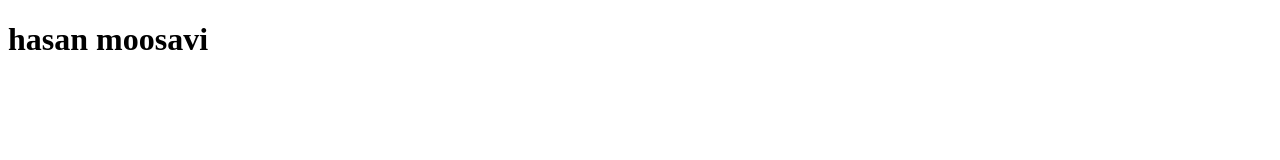
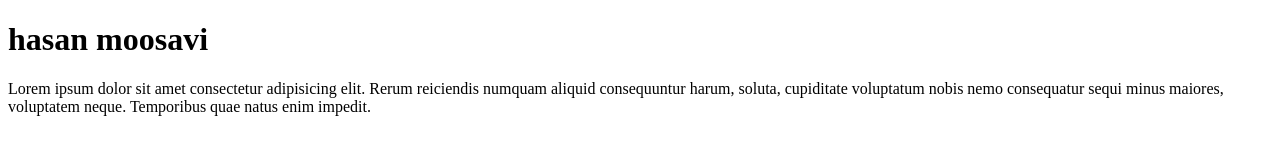
Before and after one commit to hasan814/git-tutorial, a plain HTML site: page index.html in a window 1280 px wide. Drawn offline with Linux system fonts and the light colour scheme.

Commit message:
All new File

```diff
--- a/JS/main.js
+++ b/JS/main.js
@@ -1,2 +1,3 @@
 console.log("Hasan");
 console.log("Moosavi");
+console.log("Mohsen");
--- a/index.html
+++ b/index.html
@@ -7,5 +7,11 @@
   </head>
   <body>
     <h1>hasan moosavi</h1>
+    <p>
+      Lorem ipsum dolor sit amet consectetur adipisicing elit. Rerum reiciendis
+      numquam aliquid consequuntur harum, soluta, cupiditate voluptatum nobis
+      nemo consequatur sequi minus maiores, voluptatem neque. Temporibus quae
+      natus enim impedit.
+    </p>
   </body>
 </html>
```
